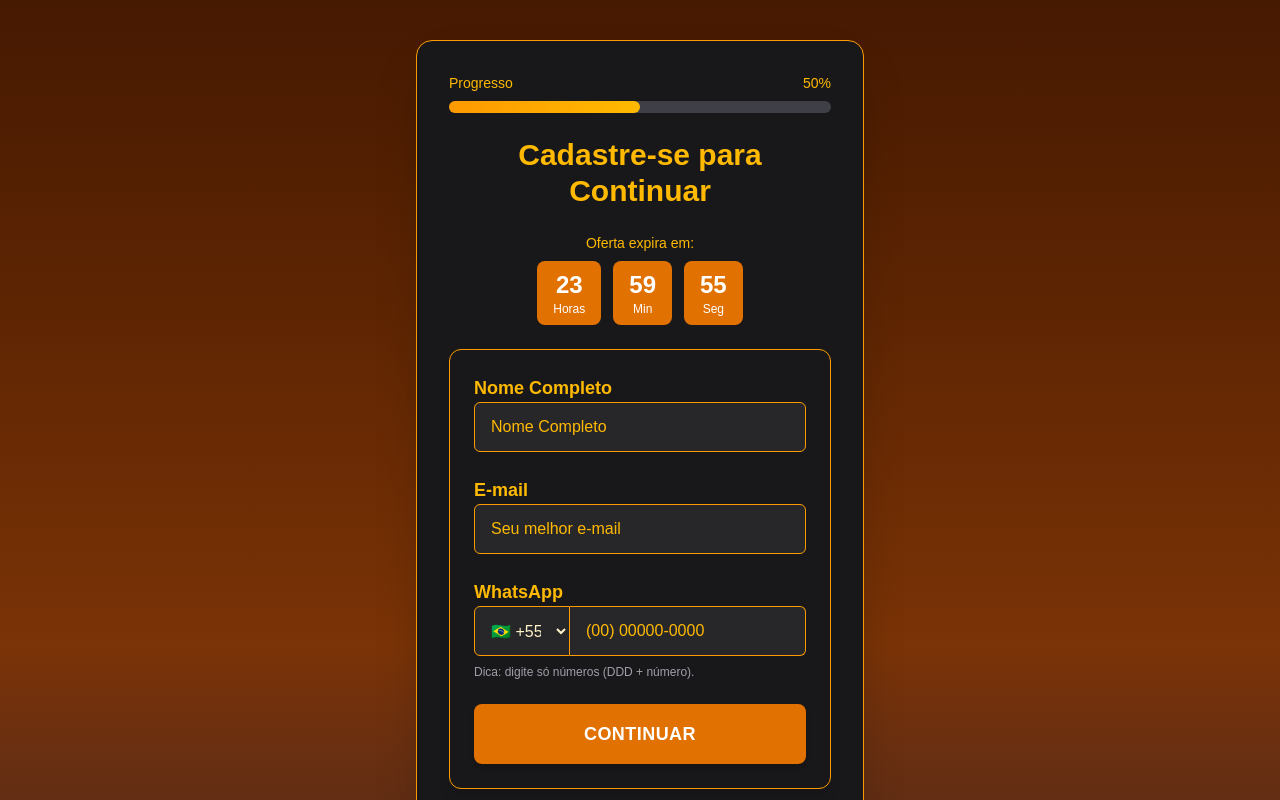
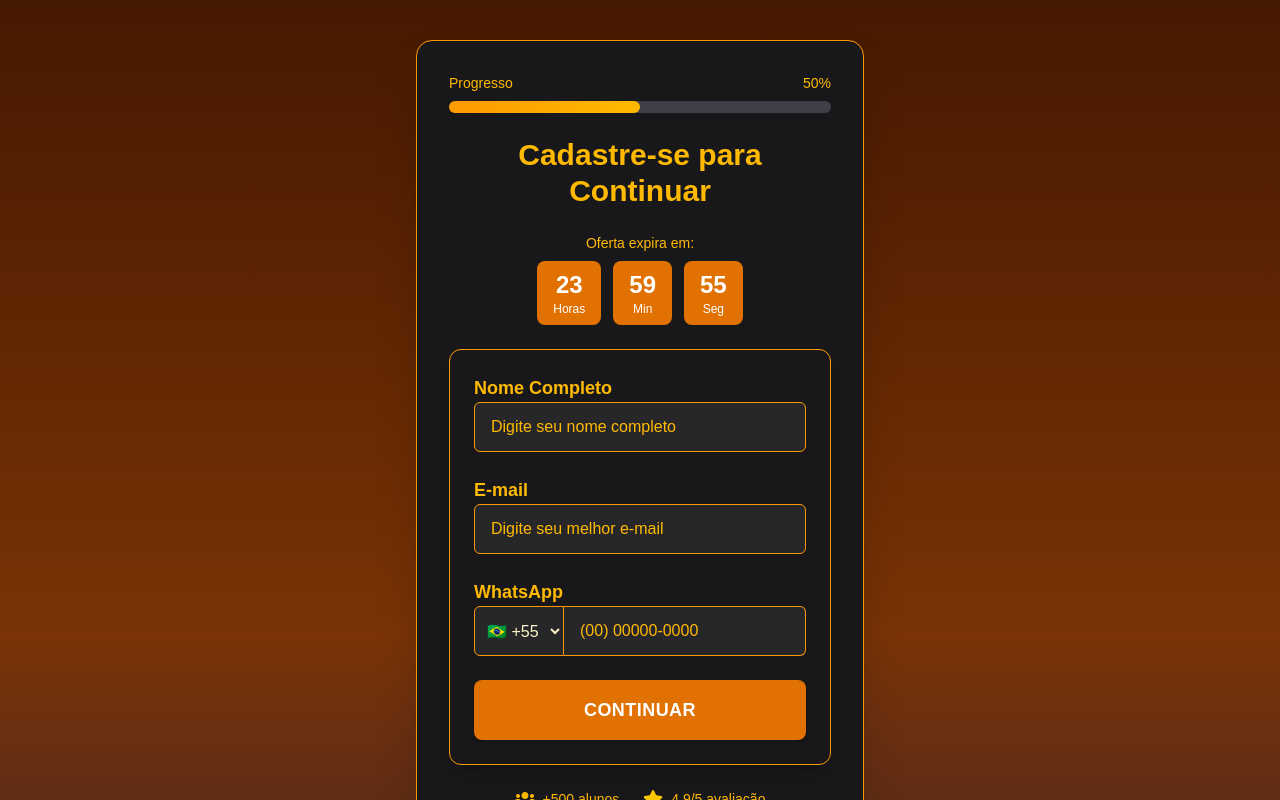
Before and after one commit to dgneder/gastronomiafuncional, a Next.js app in the folder frontend/: page /cadastro_trufas in a window 1280 px wide. Shown: the top 800 px of the page. Built offline with nearby package versions, Linux system fonts and the light colour scheme; no server answers.

Commit message:
chore: solucionando autopreenchido 2

```diff
--- a/frontend/app/components/cadastro_trufas/Form.tsx
+++ b/frontend/app/components/cadastro_trufas/Form.tsx
@@ -4,34 +4,33 @@
 
 const Form: React.FC = () => {
   const { trackLead } = useTracking();
-  const [buttonText, setButtonText] = useState("CONTINUAR");
+  const [loading, setLoading] = useState(false);
 
-  // Configurações
+  const hotmartBaseUrl = "https://pay.hotmart.com/L103445537S";
   const sellfluxWebhook = "https://webhook.sellflux.app/v2/webhook/form/e60bdb8ee95a621e87a74a5f5fb59990";
-  const hotmartBaseUrl = "https://pay.hotmart.com/L103445537S";
 
   const handleSubmit = async (e: React.FormEvent<HTMLFormElement>) => {
-    e.preventDefault(); // Impede o envio padrão do navegador
-    setButtonText("PROCESSANDO...");
+    e.preventDefault();
+    setLoading(true);
 
     const formData = new FormData(e.currentTarget);
-    const name = String(formData.get("name") || "").trim();
-    const email = String(formData.get("email") || "").trim();
-    const ddi = String(formData.get("ddi") || "55");
-    const phone = String(formData.get("phone") || "");
+    const name = formData.get("name") as string;
+    const email = formData.get("email") as string;
+    const ddi = formData.get("ddi") as string;
+    const rawPhone = formData.get("phone") as string;
 
-    // 1. Tratamento do Telefone
-    const cleanPhone = phone.replace(/\D/g, "");
-    const fullPhone = `+${ddi}${cleanPhone}`; // Formato +5583999999999 para tracking
-    const hotmartPhone = `${ddi}${cleanPhone}`; // Formato 5583999999999 para Hotmart
+    // 1. Prepara os formatos de telefone
+    // 'cleanPhone': Apenas DDD + Número (ex: 11999999999) -> Para Hotmart
+    const cleanPhone = rawPhone.replace(/\D/g, "");
 
-    // 2. Envio para Rastreamento (Pixel/API)
+    // 'fullPhone': DDI + DDD + Número (ex: 5511999999999) -> Para Sellflux/Pixel
+    const fullPhone = `${ddi}${cleanPhone}`;
+
+    try {
+      // 2. Rastreamento (Usa formato completo internacional)
       await trackLead(email, fullPhone);
 
-    // 3. Envio para Sellflux (Em segundo plano)
-    // Usamos 'no-cors' pois webhooks geralmente não retornam JSON legível para o browser,
-    // mas o dado é recebido lá normalmente.
-    try {
+      // 3. Sellflux (Usa formato completo internacional)
       const sellfluxData = new FormData();
       sellfluxData.append("name", name);
       sellfluxData.append("email", email);
@@ -42,31 +41,34 @@
         body: sellfluxData,
         mode: "no-cors",
       });
+
     } catch (error) {
-      console.error("Erro ao salvar lead:", error);
-      // Não paramos o fluxo se der erro no webhook, priorizamos a venda
-    }
+      console.error("Erro:", error);
+    } finally {
+      // 4. REDIRECIONAMENTO CORRIGIDO
+      const params = new URLSearchParams();
 
-    // 4. Redirecionamento Controlado (Client-Side)
-    // Montamos a URL manualmente, sem interferência externa
-    const params = new URLSearchParams();
-    params.append("off", "obgahk0r");
+      params.append("off", "obgahk0r"); // Preço R$ 47
       params.append("checkoutMode", "10");
       params.append("name", name);
       params.append("email", email);
 
-    // Parâmetros de telefone para preenchimento automático
-    params.append("phoneac", hotmartPhone);
+      // CORREÇÃO AQUI: Enviamos 'cleanPhone' (sem o 55) para a Hotmart
+      params.append("phoneac", cleanPhone);
 
-    // Forçamos o redirecionamento aqui
-    window.location.href = `${hotmartBaseUrl}?${params.toString()}`;
+      const finalUrl = `${hotmartBaseUrl}?${params.toString()}`;
+
+      window.location.href = finalUrl;
+    }
   };
 
   return (
+    <div className="w-full max-w-md mx-auto">
       <form
         onSubmit={handleSubmit}
         className="space-y-6 bg-zinc-900 p-6 rounded-xl shadow-lg border border-amber-500"
       >
+        {/* Campo Nome */}
         <div className="space-y-2">
           <label htmlFor="name" className="text-amber-400 font-semibold text-lg">
             Nome Completo
@@ -75,12 +77,13 @@
             type="text"
             id="name"
             name="name"
-          placeholder="Nome Completo"
+            placeholder="Digite seu nome completo"
             required
-          className="w-full px-4 py-3 bg-zinc-800 border border-amber-500 rounded-md focus:outline-none focus:ring-2 focus:ring-amber-400 text-amber-100 placeholder-amber-400"
+            className="w-full px-4 py-3 bg-zinc-800 border border-amber-500 rounded-md focus:outline-none focus:ring-2 focus:ring-amber-400 text-amber-100 placeholder-amber-400 transition-all"
           />
         </div>
 
+        {/* Campo Email */}
         <div className="space-y-2">
           <label htmlFor="email" className="text-amber-400 font-semibold text-lg">
             E-mail
@@ -89,23 +92,24 @@
             type="email"
             id="email"
             name="email"
-          placeholder="Seu melhor e-mail"
+            placeholder="Digite seu melhor e-mail"
             required
-          className="w-full px-4 py-3 bg-zinc-800 border border-amber-500 rounded-md focus:outline-none focus:ring-2 focus:ring-amber-400 text-amber-100 placeholder-amber-400"
+            className="w-full px-4 py-3 bg-zinc-800 border border-amber-500 rounded-md focus:outline-none focus:ring-2 focus:ring-amber-400 text-amber-100 placeholder-amber-400 transition-all"
           />
         </div>
 
+        {/* Campo Celular */}
         <div className="space-y-2">
           <label htmlFor="phone" className="text-amber-400 font-semibold text-lg">
             WhatsApp
           </label>
-
           <div className="flex">
+            {/* DDI Manual */}
             <select
               id="ddi"
               name="ddi"
               defaultValue="55"
-            className="w-24 border border-amber-500 bg-zinc-800 rounded-l-md px-3 py-3 focus:outline-none focus:ring-2 focus:ring-amber-400 text-amber-100"
+              className="w-24 border border-amber-500 bg-zinc-800 rounded-l-md px-2 py-3 focus:outline-none focus:ring-2 focus:ring-amber-400 text-amber-100"
             >
               <option value="55">🇧🇷 +55</option>
             </select>
@@ -116,22 +120,22 @@
               name="phone"
               placeholder="(00) 00000-0000"
               required
-            className="w-full px-4 py-3 border border-l-0 border-amber-500 bg-zinc-800 rounded-r-md focus:outline-none focus:ring-2 focus:ring-amber-400 text-amber-100 placeholder-amber-400"
+              maxLength={15}
+              className="w-full px-4 py-3 border border-l-0 border-amber-500 bg-zinc-800 rounded-r-md focus:outline-none focus:ring-2 focus:ring-amber-400 text-amber-100 placeholder-amber-400 transition-all"
             />
           </div>
-
-        <p className="text-xs text-zinc-400">
-          Dica: digite só números (DDD + número).
-        </p>
         </div>
 
+        {/* Botão de Ação */}
         <button
           type="submit"
-        className="w-full py-4 bg-amber-600 text-white font-bold uppercase rounded-lg hover:bg-amber-500 transition-all duration-300 shadow-md text-lg tracking-wide hover:shadow-amber-500/20"
+          disabled={loading}
+          className="w-full py-4 bg-amber-600 text-white font-bold uppercase rounded-lg hover:bg-amber-500 transition-all duration-300 shadow-md text-lg tracking-wide hover:shadow-amber-500/20 disabled:opacity-70 disabled:cursor-not-allowed"
         >
-        {buttonText}
+          {loading ? "PROCESSANDO..." : "CONTINUAR"}
         </button>
       </form>
+    </div>
   );
 };
 
```
Lines whose indentation alone changed are shown as unchanged.
